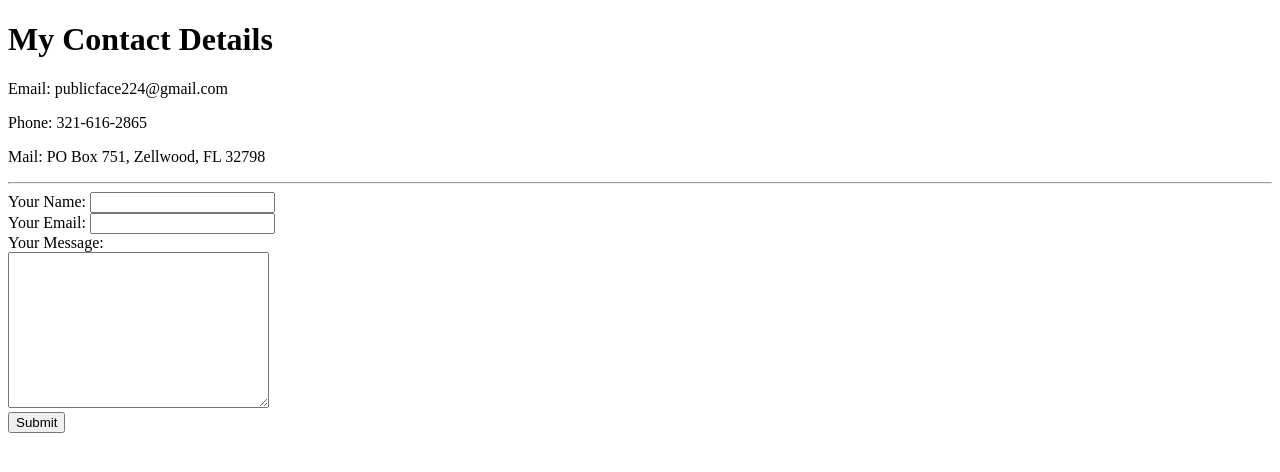
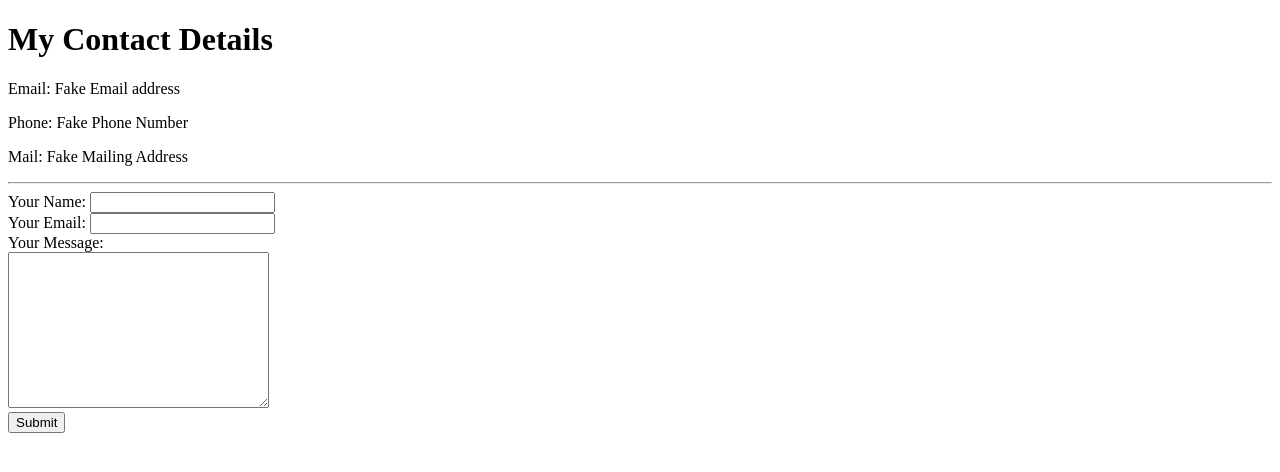
Before and after one commit to Sciguy24/CV, a plain HTML site: page contactinfo.html in a window 1280 px wide. Drawn offline with Linux system fonts and the light colour scheme.

Commit message:
updated contact info

```diff
--- a/contactinfo.html
+++ b/contactinfo.html
@@ -8,9 +8,9 @@
 </head>
 <body>
     <h1>My Contact Details</h1>
-        <p> Email: publicface224@gmail.com </p>
-        <p> Phone: 321-616-2865</p>
-        <p> Mail: PO Box 751, Zellwood, FL 32798</p>
+        <p> Email: Fake Email address </p>
+        <p> Phone: Fake Phone Number</p>
+        <p> Mail: Fake Mailing Address</p>
     <hr>
     <form action="mailto:publicface224@gmail.com" method="post" enctype="text/plain">
         <label>Your Name:</label>
```
